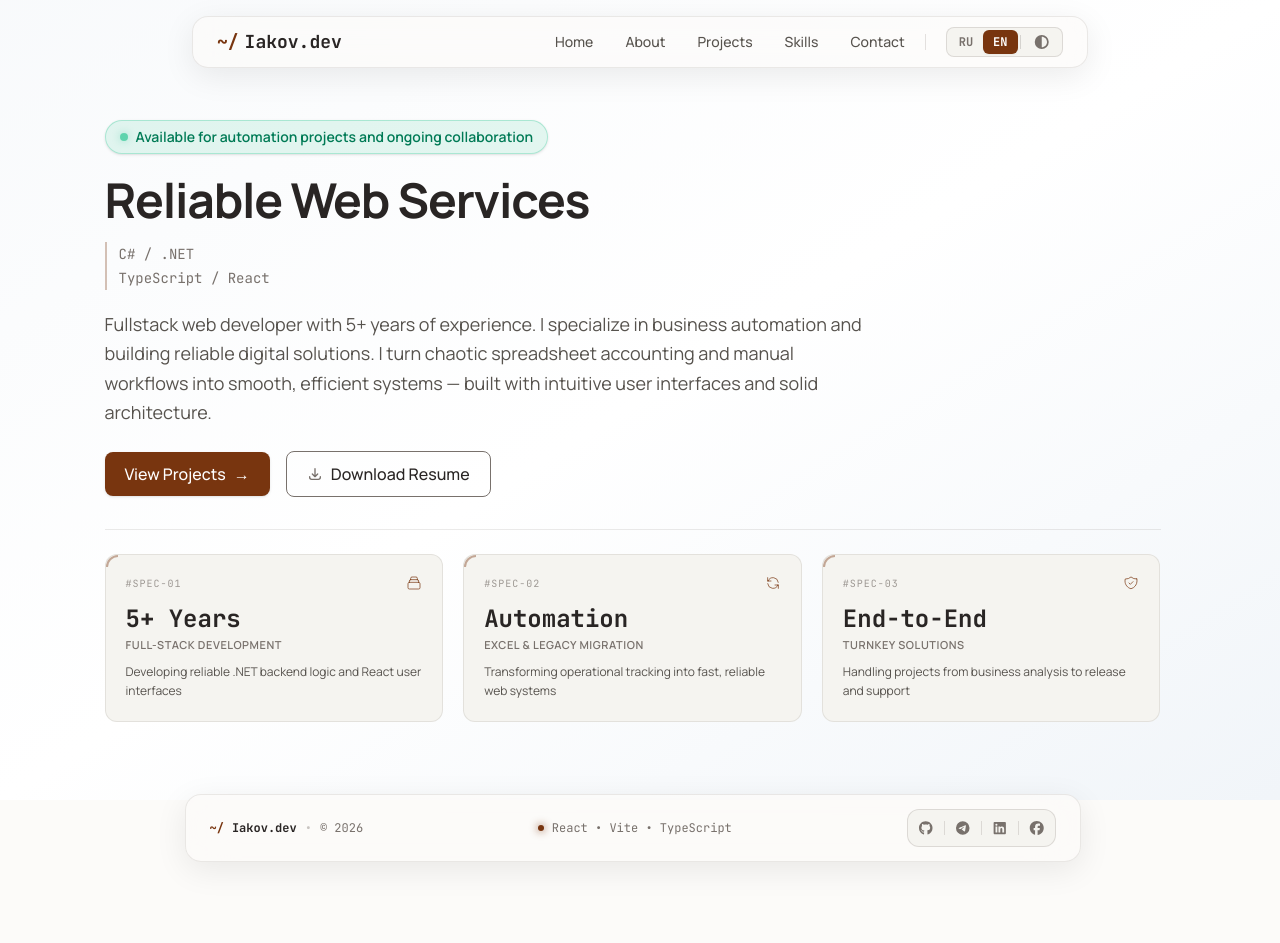
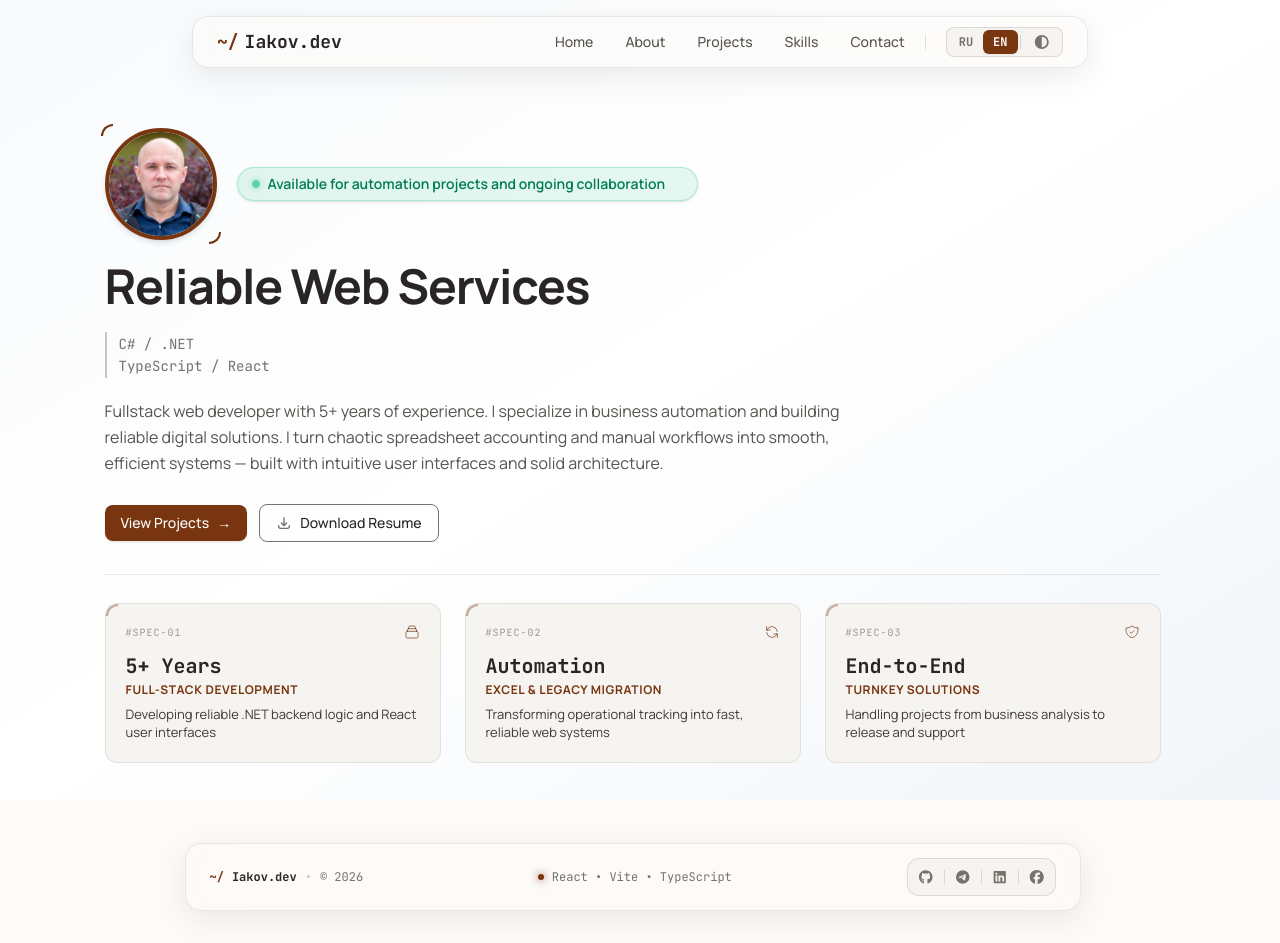
Before and after one commit to IakovYakovlev/personal, a React (Vite) app: page /home in a window 1280 px wide. Before the commit the page ends 894 px from the top, so only its background shows below. Built offline with nearby package versions, Linux system fonts and the light colour scheme.

Commit message:
feat: add statusTitle to localization files and enhance Home component with clickable status leading to contact page

```diff
--- a/src/application/providers/locales/en.json
+++ b/src/application/providers/locales/en.json
@@ -11,6 +11,7 @@
     "role": "Reliable Web Services",
     "description": "Fullstack web developer with 5+ years of experience. I specialize in business automation and building reliable digital solutions. I turn chaotic spreadsheet accounting and manual workflows into smooth, efficient systems — built with intuitive user interfaces and solid architecture.",
     "status": "Available for automation projects and ongoing collaboration",
+    "statusTitle": "Go to Contact",
     "cta": {
       "projects": "View Projects",
       "about": "About Me",
--- a/src/application/providers/locales/ru.json
+++ b/src/application/providers/locales/ru.json
@@ -11,6 +11,7 @@
     "role": "Надежные веб-сервисы",
     "description": "Веб-разработчик полного цикла (Fullstack) с 5+ годами опыта. Специализируюсь на автоматизации бизнеса и создании надежных цифровых решений. Превращаю запутанный учет в таблицах и ручные процессы в четко работающие системы — с удобным интерфейсом и прочной архитектурой.",
     "status": "Открыт к проектам по автоматизации и постоянному сотрудничеству",
+    "statusTitle": "Перейти к контактам",
     "cta": {
       "projects": "Смотреть проекты",
       "about": "Узнать больше обо мне",
--- a/src/ui/pages/Home/Home.tsx
+++ b/src/ui/pages/Home/Home.tsx
@@ -1,32 +1,73 @@
 import { Trans, useTranslation } from 'react-i18next';
-import { Link } from 'react-router-dom';
+import { Link, useNavigate } from 'react-router-dom';
 import i18n from '../../../i18n';
+import avatar from '../../../assets/images/avatar.jpg';
 
 export const Home = () => {
   const { t } = useTranslation();
+  const navigate = useNavigate();
 
   return (
-    <div className='flex-1 flex flex-col justify-center w-full max-w-6xl mx-auto px-6 md:px-12 py-6 md:py-10 text-left'>
+    <div className='flex-1 flex flex-col justify-center w-full max-w-6xl mx-auto px-6 md:px-12 py-6 md:py-12 text-left'>
       <main className='w-full'>
-        {/* Главный заголовок и роль */}
+        {/* Главный заголовок и контент */}
         <div className='max-w-3xl mb-6 md:mb-8'>
-          {/* Индикатор статуса (Зеленый акцент готовности) */}
-          <div className='inline-flex items-center gap-2 px-3.5 py-1.5 rounded-full bg-emerald-500/10 border border-emerald-500/25 text-emerald-700 dark:text-emerald-400 text-xs md:text-sm font-semibold mb-3 md:mb-4 shadow-sm'>
-            <span className='w-2 h-2 rounded-full bg-emerald-500 animate-pulse shadow-[0_0_8px_rgba(16,185,129,0.6)]' />
-            <span>{t('home.status', 'Открыт к проектам по автоматизации и постоянному сотрудничеству')}</span>
+          {/* Шапка: Аватар + Кликабельный Статус */}
+          <div className='flex items-center gap-4 sm:gap-5 mb-4'>
+            {/* Круглый аватар с CAD-уголками и ховер-эффектами */}
+            <div className='relative w-20 h-20 sm:w-28 sm:h-28 flex-shrink-0 group cursor-pointer'>
+              <div className='w-full h-full rounded-full overflow-hidden border-4 border-[var(--color-primary)] shadow-md group-hover:shadow-[0_0_20px_rgba(var(--color-primary-rgb),0.5)] transition-all duration-300 bg-[var(--color-bg-muted)] relative'>
+                <img
+                  src={avatar}
+                  alt='Iakov Yakovlev'
+                  className='w-full h-full object-cover group-hover:scale-105 transition-transform duration-500'
+                />
+
+                {/* Эффект сканирующего луча при наведении */}
+                <div className='absolute inset-0 bg-gradient-to-b from-transparent via-white/20 to-transparent -translate-y-full group-hover:translate-y-full transition-transform duration-700 pointer-events-none' />
+              </div>
+
+              {/* CAD-угловые технические засечки поверх круга */}
+              <div className='absolute -top-1 -left-1 w-3 h-3 border-l-2 border-t-2 border-[var(--color-primary)] rounded-tl-full pointer-events-none group-hover:scale-110 transition-transform' />
+              <div className='absolute -bottom-1 -right-1 w-3 h-3 border-r-2 border-b-2 border-[var(--color-primary)] rounded-br-full pointer-events-none group-hover:scale-110 transition-transform' />
+            </div>
+
+            {/* Блок кликабельного статуса (ведет на /contact) */}
+            <div className='flex-1'>
+              <button
+                onClick={() => navigate('/contact')}
+                type='button'
+                className='group/badge inline-flex items-center gap-2 px-3.5 py-1.5 rounded-full bg-emerald-500/10 border border-emerald-500/25 text-emerald-700 dark:text-emerald-400 text-xs md:text-sm font-semibold shadow-sm hover:bg-emerald-500/20 hover:border-emerald-500/50 transition-all cursor-pointer text-left'
+                title={t('home.statusTitle', 'Перейти к контактам')}
+              >
+                <span className='w-2 h-2 rounded-full bg-emerald-500 animate-pulse shadow-[0_0_8px_rgba(16,185,129,0.6)] flex-shrink-0' />
+                <span className='group-hover/badge:underline decoration-emerald-500/50 underline-offset-2'>
+                  {t('home.status', 'Открыт к проектам по автоматизации и постоянному сотрудничеству')}
+                </span>
+                <svg
+                  className='w-3.5 h-3.5 opacity-0 group-hover/badge:opacity-100 transition-opacity -ml-1 text-emerald-600 dark:text-emerald-400 flex-shrink-0'
+                  fill='none'
+                  stroke='currentColor'
+                  viewBox='0 0 24 24'
+                >
+                  <path strokeLinecap='round' strokeLinejoin='round' strokeWidth='2' d='M14 5l7 7m0 0l-7 7m7-7H3' />
+                </svg>
+              </button>
+            </div>
           </div>
-          <h1 className='text-3xl md:text-5xl font-bold text-[var(--color-text-base)] tracking-tight leading-tight mb-3'>
+
+          <h1 className='text-3xl md:text-5xl font-bold text-[var(--color-text-base)] tracking-tight leading-tight mb-3 md:mb-4'>
             {t('home.role', 'Разработка надежных веб-приложений')}
           </h1>
 
-          {/* Строка стека с акцентным цветом */}
-          <div className='font-mono text-xs md:text-sm text-[var(--color-text-subtle)] mb-4 md:mb-5 border-l-2 border-[var(--color-primary)]/30 pl-3 py-0.5 space-y-1'>
+          {/* Строка стека */}
+          <div className='font-mono text-xs md:text-sm text-[var(--color-text-subtle)] mb-4 md:mb-5 border-l-2 border-[var(--color-primary)]/30 pl-3 py-0.5 space-y-0.5'>
             <div>C# / .NET</div>
             <div>TypeScript / React</div>
           </div>
 
           {/* Основное описание */}
-          <p className='text-base md:text-lg text-[var(--color-text-muted)] leading-relaxed mb-5 md:mb-6'>
+          <p className='text-sm md:text-base text-[var(--color-text-muted)] leading-relaxed mb-6 md:mb-7'>
             <Trans i18nKey='home.description'>
               Веб-разработчик полного цикла (Fullstack) с 5+ годами опыта. Специализируюсь на автоматизации бизнеса и
               создании надежных цифровых решений. Превращаю запутанный учет в таблицах и ручные процессы в четко
@@ -35,21 +76,19 @@ export const Home = () => {
           </p>
 
           {/* Кнопки действий (CTA) */}
-          <div className='flex flex-wrap gap-4 items-center'>
-            {/* Основное действие: Смотреть проекты */}
+          <div className='flex flex-wrap gap-3 items-center'>
             <Link
               to='/projects'
-              className='px-5 py-2.5 rounded-lg bg-[var(--color-primary)] text-white font-medium hover:bg-[var(--color-primary-dark)] transition shadow-sm flex items-center gap-2'
+              className='px-4 py-2 rounded-lg bg-[var(--color-primary)] text-white text-sm font-medium hover:bg-[var(--color-primary-dark)] transition shadow-sm flex items-center gap-2'
             >
               <span>{t('home.cta.projects', 'Смотреть проекты')}</span>
               <span>&rarr;</span>
             </Link>
 
-            {/* Вторичное действие: Скачать резюме с иконкой */}
             <a
               href={t('links.resume')}
               download={`Iakov_Yakovlev_Fullstack_${i18n.language.toUpperCase()}.pdf`}
-              className='px-5 py-2.5 rounded-lg border border-[var(--color-text-subtle)] text-[var(--color-text-base)] font-medium hover:border-[var(--color-primary)] transition flex items-center gap-2'
+              className='px-4 py-2 rounded-lg border border-[var(--color-text-subtle)] text-[var(--color-text-base)] text-sm font-medium hover:border-[var(--color-primary)] transition flex items-center gap-2'
             >
               <svg
                 className='w-4 h-4 text-[var(--color-text-subtle)]'
@@ -70,17 +109,18 @@ export const Home = () => {
         </div>
 
         {/* Разделитель */}
-        <hr className='border-[var(--color-text-subtle)]/15 my-5 md:my-6' />
+        <hr className='border-[var(--color-text-subtle)]/15 my-6 md:my-7' />
 
-        {/* Информационные инженерные блоки (Компактный Blueprint style) */}
-        <div className='grid grid-cols-1 md:grid-cols-3 gap-4 md:gap-5'>
+        {/* Информационные инженерные блоки (Blueprint style) с глянцевым эффектом */}
+        <div className='grid grid-cols-1 md:grid-cols-3 gap-5 md:gap-6'>
           {/* Блок 1 */}
-          <div className='relative bg-[var(--color-bg-muted)] p-4 md:p-5 rounded-xl border border-[var(--color-text-subtle)]/15 flex flex-col justify-between cursor-default group'>
-            {/* Угловая техническая засечка (CAD Corner) */}
+          <div className='relative overflow-hidden bg-[var(--color-bg-muted)] p-4 md:p-5 rounded-xl border border-[var(--color-text-subtle)]/15 flex flex-col justify-between cursor-default group hover:border-[var(--color-primary)]/50 transition-colors'>
+            {/* Глянцевый блик при наведении */}
+            <div className='absolute inset-0 bg-gradient-to-b from-transparent via-white/10 to-transparent -translate-y-full group-hover:translate-y-full transition-transform duration-700 pointer-events-none' />
+
             <div className='absolute top-0 left-0 w-3 h-3 border-l-2 border-t-2 border-[var(--color-primary)]/40 rounded-tl-xl pointer-events-none' />
 
-            {/* Хедер карточки с ID и иконкой */}
-            <div className='flex items-center justify-between mb-3'>
+            <div className='flex items-center justify-between mb-3 relative z-10'>
               <span className='font-mono text-[10px] uppercase tracking-widest text-[var(--color-text-subtle)] opacity-70'>
                 #SPEC-01
               </span>
@@ -99,22 +139,27 @@ export const Home = () => {
               </svg>
             </div>
 
-            <div>
-              <div className='text-xl md:text-2xl font-bold text-[var(--color-text-base)] font-mono mb-0.5'>
+            <div className='relative z-10'>
+              <div className='text-lg md:text-xl font-bold text-[var(--color-text-base)] font-mono mb-0.5'>
                 {t('home.cards.card1.title')}
               </div>
-              <div className='text-[11px] font-semibold uppercase tracking-wider text-[var(--color-text-subtle)] mb-2'>
+              <div className='text-xs font-bold uppercase tracking-wider text-[var(--color-primary)] mb-2'>
                 {t('home.cards.card1.subtitle')}
               </div>
             </div>
-            <p className='text-xs text-[var(--color-text-muted)] leading-relaxed'>{t('home.cards.card1.desc')}</p>
+            <p className='text-[13px] text-[var(--color-text-base)] opacity-90 leading-snug relative z-10'>
+              {t('home.cards.card1.desc')}
+            </p>
           </div>
 
           {/* Блок 2 */}
-          <div className='relative bg-[var(--color-bg-muted)] p-4 md:p-5 rounded-xl border border-[var(--color-text-subtle)]/15 flex flex-col justify-between cursor-default group'>
+          <div className='relative overflow-hidden bg-[var(--color-bg-muted)] p-4 md:p-5 rounded-xl border border-[var(--color-text-subtle)]/15 flex flex-col justify-between cursor-default group hover:border-[var(--color-primary)]/50 transition-colors'>
+            {/* Глянцевый блик при наведении */}
+            <div className='absolute inset-0 bg-gradient-to-b from-transparent via-white/10 to-transparent -translate-y-full group-hover:translate-y-full transition-transform duration-700 pointer-events-none' />
+
             <div className='absolute top-0 left-0 w-3 h-3 border-l-2 border-t-2 border-[var(--color-primary)]/40 rounded-tl-xl pointer-events-none' />
 
-            <div className='flex items-center justify-between mb-3'>
+            <div className='flex items-center justify-between mb-3 relative z-10'>
               <span className='font-mono text-[10px] uppercase tracking-widest text-[var(--color-text-subtle)] opacity-70'>
                 #SPEC-02
               </span>
@@ -133,22 +178,27 @@ export const Home = () => {
               </svg>
             </div>
 
-            <div>
-              <div className='text-xl md:text-2xl font-bold text-[var(--color-text-base)] font-mono mb-0.5'>
+            <div className='relative z-10'>
+              <div className='text-lg md:text-xl font-bold text-[var(--color-text-base)] font-mono mb-0.5'>
                 {t('home.cards.card2.title')}
               </div>
-              <div className='text-[11px] font-semibold uppercase tracking-wider text-[var(--color-text-subtle)] mb-2'>
+              <div className='text-xs font-bold uppercase tracking-wider text-[var(--color-primary)] mb-2'>
                 {t('home.cards.card2.subtitle')}
               </div>
             </div>
-            <p className='text-xs text-[var(--color-text-muted)] leading-relaxed'>{t('home.cards.card2.desc')}</p>
+            <p className='text-[13px] text-[var(--color-text-base)] opacity-90 leading-snug relative z-10'>
+              {t('home.cards.card2.desc')}
+            </p>
           </div>
 
           {/* Блок 3 */}
-          <div className='relative bg-[var(--color-bg-muted)] p-4 md:p-5 rounded-xl border border-[var(--color-text-subtle)]/15 flex flex-col justify-between cursor-default group'>
+          <div className='relative overflow-hidden bg-[var(--color-bg-muted)] p-4 md:p-5 rounded-xl border border-[var(--color-text-subtle)]/15 flex flex-col justify-between cursor-default group hover:border-[var(--color-primary)]/50 transition-colors'>
+            {/* Глянцевый блик при наведении */}
+            <div className='absolute inset-0 bg-gradient-to-b from-transparent via-white/10 to-transparent -translate-y-full group-hover:translate-y-full transition-transform duration-700 pointer-events-none' />
+
             <div className='absolute top-0 left-0 w-3 h-3 border-l-2 border-t-2 border-[var(--color-primary)]/40 rounded-tl-xl pointer-events-none' />
 
-            <div className='flex items-center justify-between mb-3'>
+            <div className='flex items-center justify-between mb-3 relative z-10'>
               <span className='font-mono text-[10px] uppercase tracking-widest text-[var(--color-text-subtle)] opacity-70'>
                 #SPEC-03
               </span>
@@ -167,15 +217,17 @@ export const Home = () => {
               </svg>
             </div>
 
-            <div>
-              <div className='text-xl md:text-2xl font-bold text-[var(--color-text-base)] font-mono mb-0.5'>
+            <div className='relative z-10'>
+              <div className='text-lg md:text-xl font-bold text-[var(--color-text-base)] font-mono mb-0.5'>
                 {t('home.cards.card3.title')}
               </div>
-              <div className='text-[11px] font-semibold uppercase tracking-wider text-[var(--color-text-subtle)] mb-2'>
+              <div className='text-xs font-bold uppercase tracking-wider text-[var(--color-primary)] mb-2'>
                 {t('home.cards.card3.subtitle')}
               </div>
             </div>
-            <p className='text-xs text-[var(--color-text-muted)] leading-relaxed'>{t('home.cards.card3.desc')}</p>
+            <p className='text-[13px] text-[var(--color-text-base)] opacity-90 leading-snug relative z-10'>
+              {t('home.cards.card3.desc')}
+            </p>
           </div>
         </div>
       </main>
```
